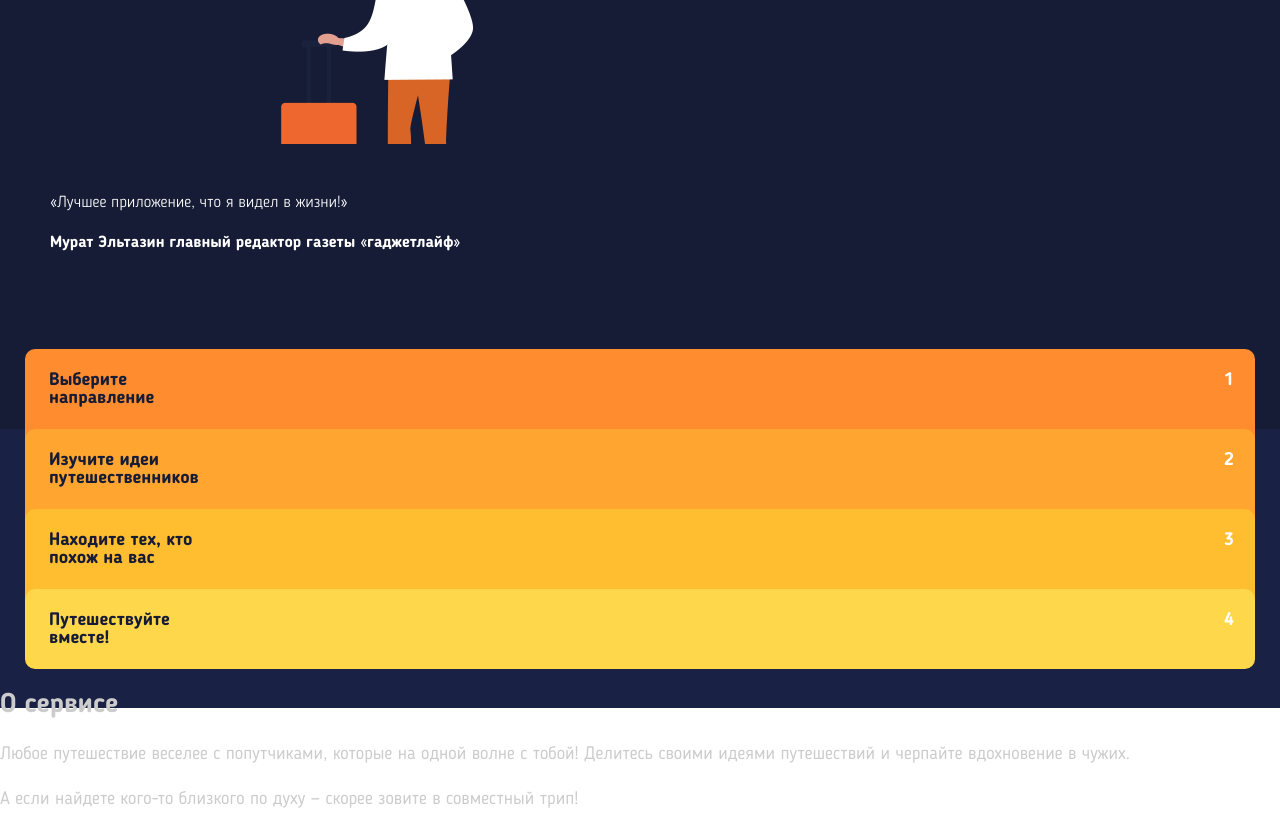
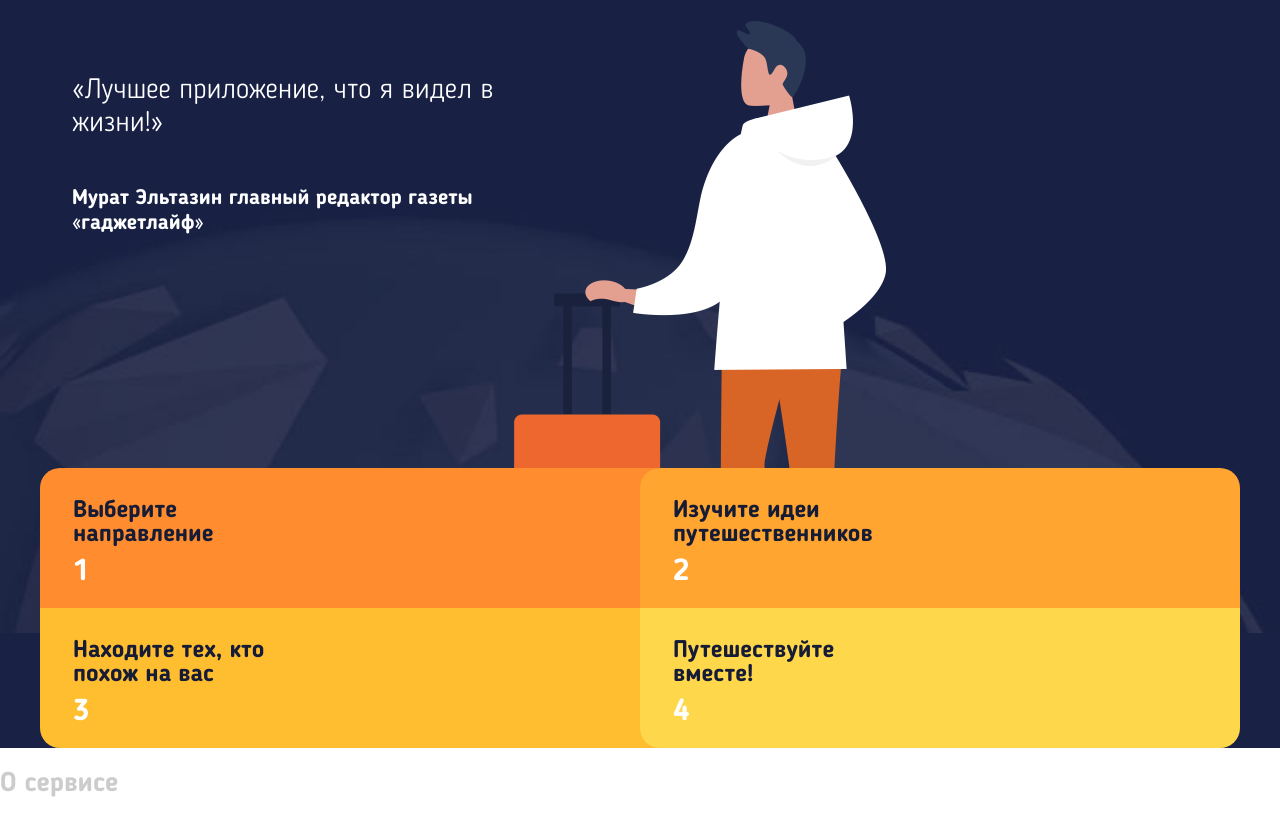
Before and after one commit to OlegSotnik/1356445-pognali-21, a website: page source/index.html in a window 1280 px wide. Shown: the part 383-1200 px from the top of the page. Drawn offline with nearby package versions, Linux system fonts and the light colour scheme; files that its build step writes are made by us from their sources.

Commit message:
сделал промо блок планшетной версии

```diff
--- a/source/index.html
+++ b/source/index.html
@@ -104,8 +104,8 @@
           <h2 class="promo__slogan promo__slogan-container">В путешествие с крутыми попутчиками!</h2>
           <div class="promo__image-container">
             <picture>
-              <!-- <source media="(min-width: 1200px)" srcset="img/photo-4-desktop.jpg 1x, img/photo-4-desktop@2x.jpg 2x">
-              <source media="(min-width: 768px)" srcset="img/photo-4-tablet.jpg 1x, img/photo-4-tablet@2x.jpg 2x"> -->
+              <!-- <source media="(min-width: 1440px)" srcset="img/photo-4-desktop.jpg 1x, img/photo-4-desktop@2x.jpg 2x"> -->
+              <source media="(min-width: 768px)" srcset="img/traveller_illustration_tablet.png 1x, img/traveller_illustration_tablet@2x.png 2x">
               <img class="image-traveller-illustration" src="img/traveller_illustration_mobile.png" srcset="img/traveller_illustration_mobile@2x.png 2x" alt="Картинка человека с чемоданом">
             </picture>
           </div>
@@ -135,9 +135,9 @@
               <a class="button-authorization" href="#">авторизация</a>
             </li>
           </ul>
-          <blockquote class="promo__context promo__context-container">
+          <blockquote class="promo__context">
             <p class="context__citation">«Лучшее приложение, что я видел в жизни!»</p>
-            <p class="context__citation-author">Мурат Эльтазин главный редактор газеты «гаджетлайф»</p>
+            <p class="context__citation context__citation-author">Мурат Эльтазин главный редактор газеты «гаджетлайф»</p>
           </blockquote>
           <div class="promo__list-container">
             <ul class="promo__list">
--- a/source/less/blocks/page-header.less
+++ b/source/less/blocks/page-header.less
@@ -12,6 +12,7 @@
   background-color: @basic_blue;
 
   @media (min-width: @tablet_width) {
+    background-color: @special_blue_light;
     padding: 0 40px;
   }
 
@@ -34,6 +35,7 @@
 
   @media (min-width: @tablet_width) {
     min-height: 132px;
+    background-color: @special_blue_light;
   }
 
   @media (min-width: @desktop_width) {
--- a/source/less/blocks/page-main/page-main.less
+++ b/source/less/blocks/page-main/page-main.less
@@ -1,4 +1,7 @@
 .page-main {
   display: flex;
   flex-direction: column;
+  max-width: 1440px;
+  margin: 0 auto;
+  width: 100%;
 }
--- a/source/less/blocks/page-main/promo.less
+++ b/source/less/blocks/page-main/promo.less
@@ -1,8 +1,13 @@
 .promo {
   background-color: @basic_blue;
+
+  @media (min-width: @tablet_width) {
+    background-color: @special_blue_light;
+  }
 }
 
 .promo-container {
+  position: relative;
   display: flex;
   flex-direction: column;
   margin: 0 auto;
@@ -16,6 +21,16 @@
   @media (min-resolution: 2dppx) {
     background-image: url("../img/globe_back_mobile@2x.png");
   }
+
+  @media (min-width: @tablet_width) {
+    background-image: url("../img/globe_back_tablet.png");
+    background-position: 0 32vw;
+    padding: 0 40px;
+
+    @media (min-resolution: 2dppx) {
+      background-image: url("../img/globe_back_tablet@2x.png");
+    }
+  }
 }
 
 .promo__slogan-container {
@@ -23,6 +38,11 @@
   height: auto;
   margin: 21px auto 0 auto;
   padding: 0;
+
+  @media (min-width: @tablet_width) {
+    width: 399px;
+    margin: 30px auto 0 auto;
+  }
 }
 
 .promo__slogan {
@@ -33,15 +53,29 @@
   line-height: 40px;
   text-align: center;
   color: @basic_white;
+
+  @media (min-width: @tablet_width) {
+    font-size: 60px;
+    line-height: 70px;
+  }
 }
 
 .promo__image-container {
   width: 100%;
   margin-top: 10px;
+
+  @media (min-width: @tablet_width) {
+    margin-top: 32px;
+    height: 612px;
+  }
 }
 
 .image-traveller-illustration {
-  margin-left: 20vw;
+  margin-left: 25vw;
+
+  @media (min-width: @tablet_width) {
+    margin-left: 37vw;
+  }
 }
 
 .user-list--in-promo {
@@ -57,19 +91,26 @@
   flex-basis: 100%;
 }
 
-.promo__context-container {
+.promo__context {
   width: auto;
   height: 285px;
+  margin: -20px -25px 0 -25px;
   background-color: @basic_blue;
-  margin: -20px -25px 0 -25px;
-}
+  padding: 0 25px;
 
-.promo__context {
-  padding: 0 25px;
+  @media (min-width: @tablet_width) {
+    background-color: transparent;
+    position: absolute;
+    top: 326px;
+    height: auto;
+    margin: 0;
+    padding: 0;
+  }
 }
 
 .context__citation {
-  min-width: 50vw;
+  width: 50vw;
+  min-height: 44px;
   margin: 48px 25px 0 25px;
   font-family:  "Blogger Sans", "Arial", sans-serif;
   font-style: normal;
@@ -77,31 +118,49 @@
   font-size: 16px;
   line-height: 22px;
   color: @basic_white;
+
+  @media (min-width: @tablet_width) {
+    width: 34vw;
+    margin: 0 0 0 32px;
+    font-size: 28px;
+    line-height: 33px;
+  }
 }
 
 .context__citation-author {
-  min-width: 50vw;
   margin: 18px 25px 0 25px;
-  font-family: "Blogger Sans", "Arial", sans-serif;
-  font-style: normal;
+  min-height: 66px;
   font-weight: bold;
-  font-size: 16px;
-  line-height: 22px;
-  color: @basic_white;
+
+  @media (min-width: @tablet_width) {
+    font-size: 21px;
+    line-height: 25px;
+    margin: 45px 0 0 32px;
+  }
 }
 
 .promo__list {
   display: flex;
   flex-direction: column;
   padding: 0;
-  margin: -80px 25px 39px 25px;
+  margin: -80px 25px 0 25px;
   list-style: none;
+
+  @media (min-width: @tablet_width) {
+    flex-direction: row;
+    flex-wrap: wrap;
+    margin: -165px 40px 0 40px;
+  }
 }
 
 .promo__list-container {
   width: auto;
   background-color: @special_blue;
-  margin: 0 -25px -39px -25px;
+  margin: 0 -25px;
+
+  @media (min-width: @tablet_width) {
+    margin: 0 -40px;
+  }
 }
 
 .promo__item {
@@ -112,6 +171,11 @@
   border-top-left-radius: 10px;
   border-top-right-radius: 10px;
   margin-top: -80px;
+
+  @media (min-width: @tablet_width) {
+    flex-direction: column;
+    justify-content: flex-start;
+  }
 }
 
 .promo__item:nth-child(1) {
@@ -120,16 +184,35 @@
   border-top-left-radius: 10px;
   border-top-right-radius: 10px;
   margin-top: 0;
+
+  @media (min-width: @tablet_width) {
+    width: calc(~'100% / 2 + 21px');
+    height: 140px;
+    border-radius: 20px 0 0 0;
+  }
 }
 
 .promo__item:nth-child(2) {
   height: 160px;
   background-color: @basic_orange;
+
+  @media (min-width: @tablet_width) {
+    width: 100%/2;
+    height: 140px;
+    margin: 0 0 0 -21px;
+    border-radius: 20px 20px 0 0;
+  }
 }
 
 .promo__item:nth-child(3) {
   height: 140px;
   background-color: @special_yellow-dark;
+
+  @media (min-width: @tablet_width) {
+    width: calc(~'100% / 2 + 21px');
+    margin: 0;
+    border-radius: 0 0 0 20px;
+  }
 }
 
 .promo__item:nth-child(4) {
@@ -138,6 +221,13 @@
   background-color: @basic_yellow;
   border-bottom-left-radius: 10px;
   border-bottom-right-radius: 10px;
+
+  @media (min-width: @tablet_width) {
+    width: 100%/2;
+    height: 140px;
+    margin: 0 0 0 -21px;
+    border-radius: 0 0 20px 20px;
+  }
 }
 
 .promo__item-text {
@@ -149,6 +239,13 @@
   font-size: 18px;
   line-height: 18px;
   color: @basic_blue;
+
+  @media (min-width: @tablet_width) {
+    width: 210px;
+    margin: 31px 0 0 33px;
+    font-size: 24px;
+    line-height: 24px;
+  }
 }
 
 .promo__item-number {
@@ -160,4 +257,10 @@
   font-size: 18px;
   line-height: 18px;
   color: @basic_white;
+
+  @media (min-width: @tablet_width) {
+    margin: 10px 0 0 33px;
+    font-size: 30px;
+    line-height: 30px;
+  }
 }
--- a/source/less/global/variables.less
+++ b/source/less/global/variables.less
@@ -3,6 +3,7 @@
 @basic_gray_light: #edeff6;
 @basic_white: #ffffff;
 @special_blue: #192144;
+@special_blue_light: #182044;
 @basic_blue: #161c35;
 @basic_blue_light: #1d2e5b;
 @special_blue_half_dark: #d4d9eb;
```
Also changed, not shown: source/img/globe_back_tablet.png (added), source/img/globe_back_tablet@2x.png (added), source/img/traveller_illustration_tablet.png (added), source/img/traveller_illustration_tablet@2x.png (added).
